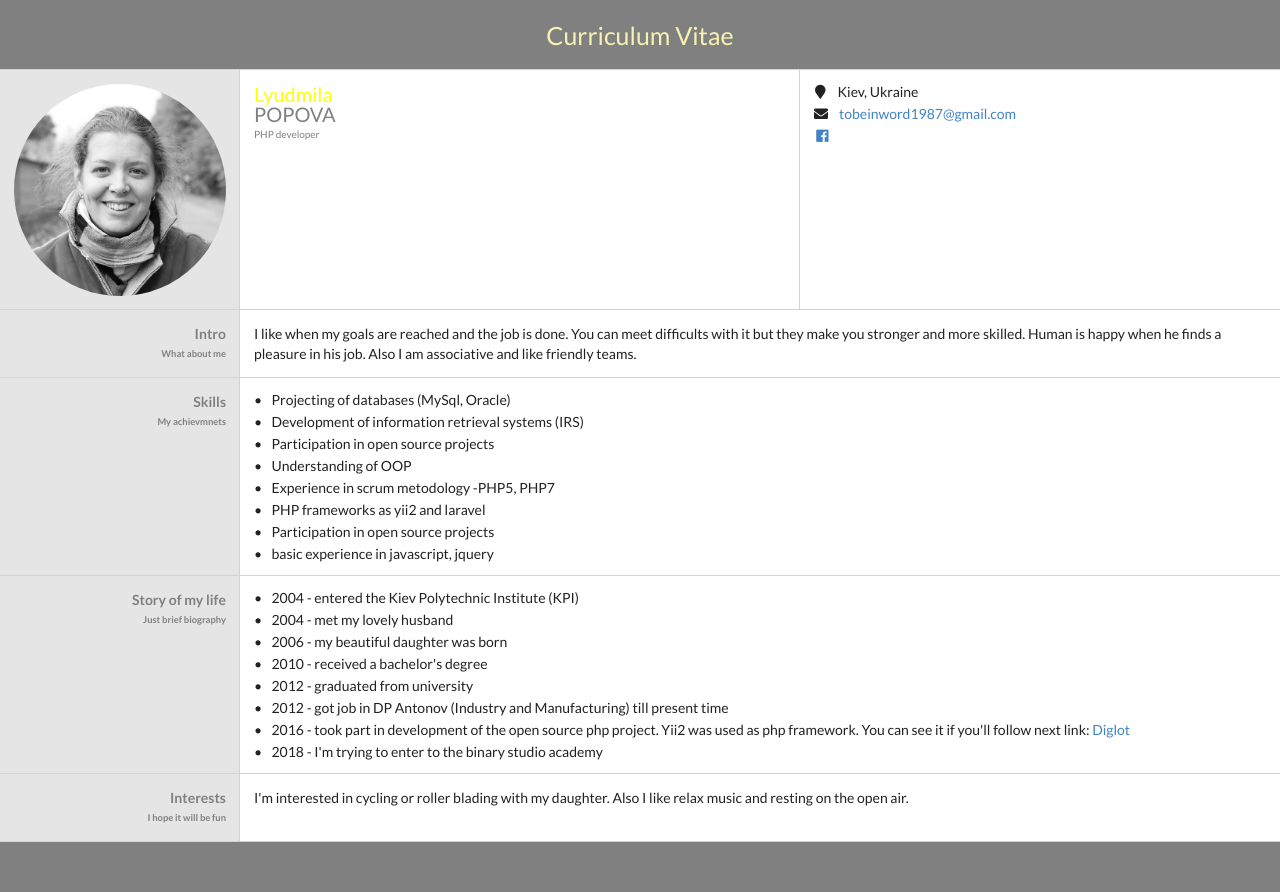
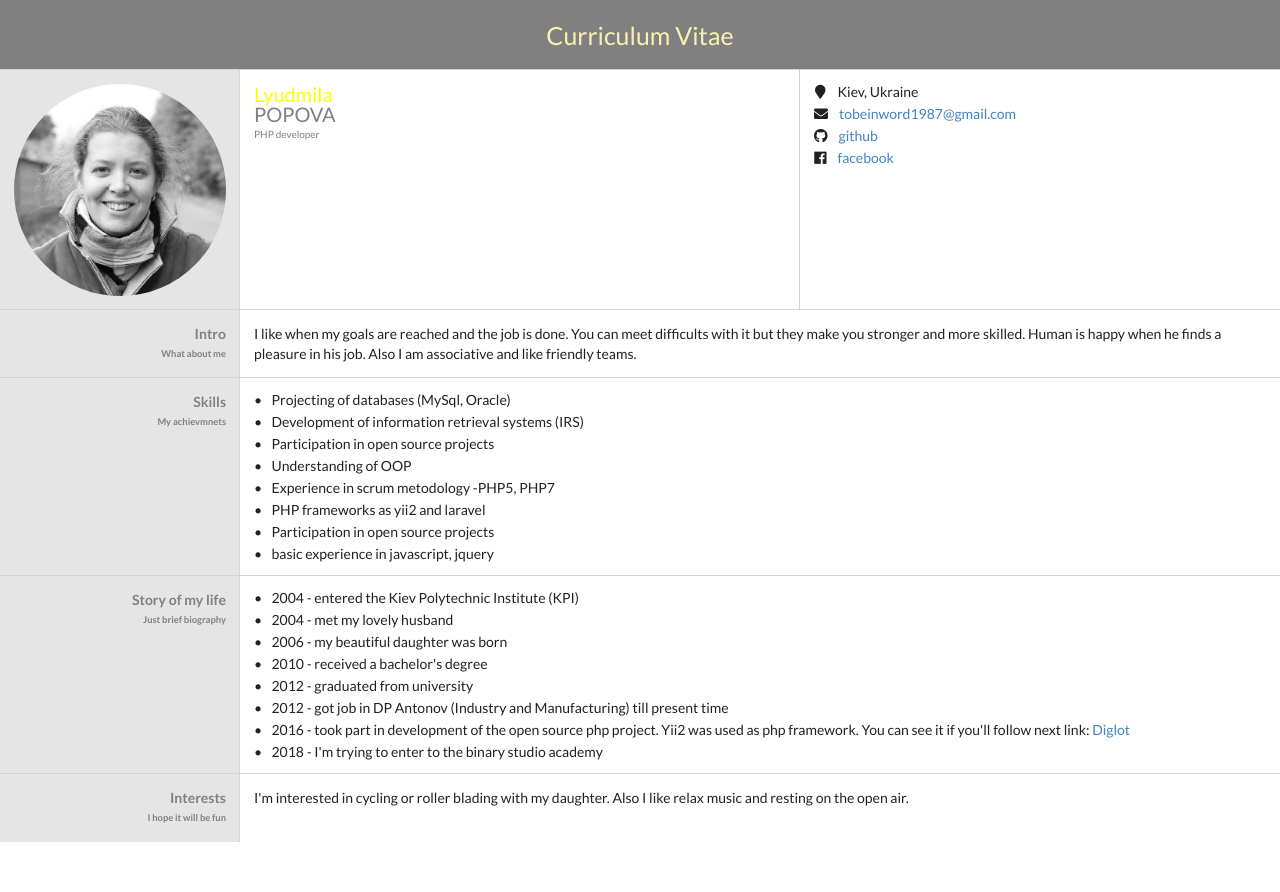
Before and after one commit to tobeinword1987/homepage, a plain HTML site: page index.html in a window 1280 px wide. After the commit the page ends 842 px from the top, so only its background shows below. Drawn offline with nearby package versions, Linux system fonts and the light colour scheme.

Commit message:
add github button

```diff
--- a/index.html
+++ b/index.html
@@ -47,8 +47,15 @@
                             </div>
                         </div>
                         <div class="item">
+                            <i class="github icon"></i>
                             <div class="content">
-                                <a href="https://www.facebook.com/profile.php?id=100010791047793&hc_ref=ARR_DZ5NvMqU9_tQS3HfNAHDXFFbTtoyLc-sQClPBDzY1urVKwFCps6NkDWTBMeJ7qQ"><i class="facebook icon"></i></a>
+                                <a href="https://github.com/tobeinword1987/homepage">github</a>
+                            </div>
+                        </div>
+                        <div class="item">
+                            <i class="facebook icon"></i>
+                            <div class="content">
+                                <a href="https://www.facebook.com/profile.php?id=100010791047793&hc_ref=ARR_DZ5NvMqU9_tQS3HfNAHDXFFbTtoyLc-sQClPBDzY1urVKwFCps6NkDWTBMeJ7qQ">facebook</a>
                             </div>
                         </div>
                     </div>
@@ -112,9 +119,6 @@
                     </p>
                 </div>
             </div>
-            <div class="row">
-                    <div class="sixteen wide center aligned column" id="footer"></div>
-            </div>
         </div>
     </div>
 </body>
```
